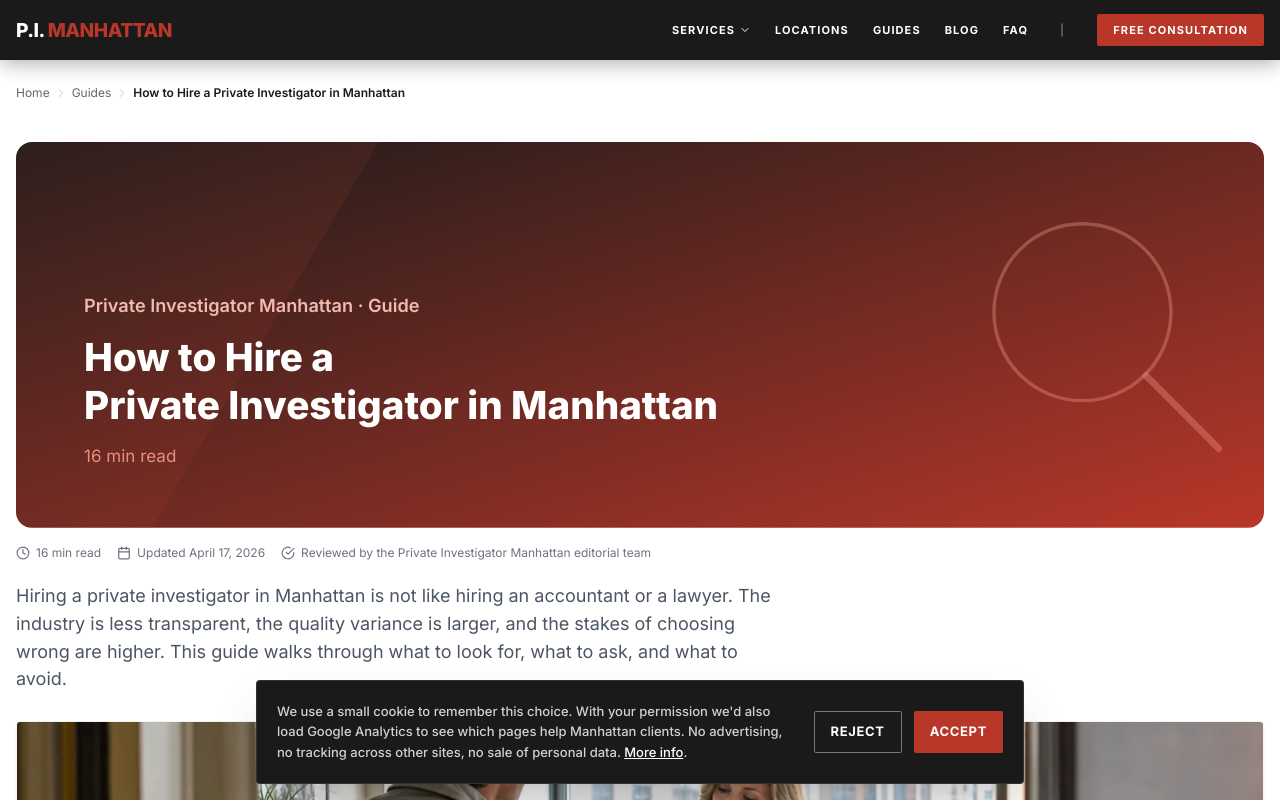
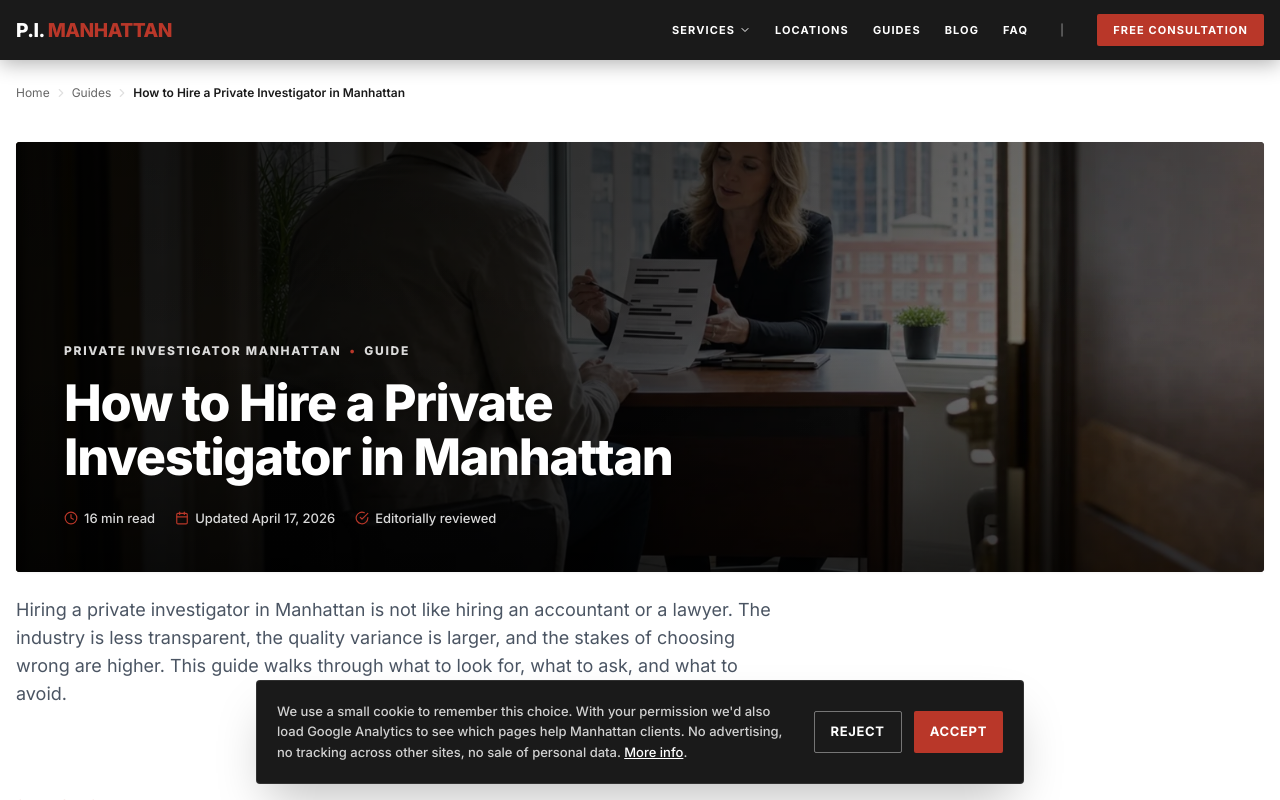
Before and after one commit to nahadgur/privateinvestigatormanhattan, a Next.js app: page /guides/hire-a-pi-manhattan/ in a window 1280 px wide. Shown: the top 800 px of the page. Built offline with nearby package versions, Linux system fonts and the light colour scheme.

Commit message:
Use featured photos as article heroes

```diff
--- a/app/blog/[slug]/BlogArticleClient.tsx
+++ b/app/blog/[slug]/BlogArticleClient.tsx
@@ -2,12 +2,11 @@
 
 import { useState } from 'react';
 import Link from 'next/link';
-import { ArrowLeft, ArrowRight, Calendar, Tag } from 'lucide-react';
+import { ArrowLeft, ArrowRight, Calendar, Clock, Tag } from 'lucide-react';
 import { Header } from '@/components/Header';
 import { Footer } from '@/components/Footer';
 import { LeadFormModal } from '@/components/LeadFormModal';
 import { Breadcrumbs } from '@/components/Breadcrumbs';
-import { SpokeHero } from '@/components/SpokeHero';
 
 function estimateReadMins(blocks: { text?: string; items?: string[] }[]): number {
   const words = blocks.reduce((n, b) => {
@@ -219,33 +218,43 @@ export function BlogArticleClient({ article }: { article: BlogArticle }) {
             <Breadcrumbs items={[{ label: 'Blog', href: '/blog/' }, { label: article.title }]} />
           </div>
           <div className="container-width pt-4 pb-8">
-            <SpokeHero
-              title={article.title}
-              hubName={hubGuide?.title ?? null}
-              hubSlug={article.hub}
-              readMins={estimateReadMins(article.content)}
-            />
-            <div className="mt-4 flex items-center gap-4 text-sm text-gray-500">
-              <span className="inline-flex items-center gap-1.5 text-primary font-semibold">
-                <Tag className="w-3.5 h-3.5" /> {article.category}
-              </span>
-              <span className="inline-flex items-center gap-1.5">
-                <Calendar className="w-3.5 h-3.5" /> {article.publishDate}
-              </span>
-            </div>
-            {/* Real heading kept for SEO/a11y; the SVG above is decorative. */}
-            <h1 className="sr-only">{article.title}</h1>
+            <div className="relative flex min-h-[360px] md:min-h-[430px] items-end overflow-hidden rounded-tile bg-ink shadow-card">
               {article.featuredImage && (
-              <div className="mt-7 aspect-[3/2] md:aspect-[21/9] overflow-hidden rounded-tile border border-gray-light bg-gray-light shadow-card">
+                <>
                   {/* eslint-disable-next-line @next/next/no-img-element */}
                   <img
                     src={article.featuredImage}
                     alt={article.featuredImageAlt || article.title}
-                  className="h-full w-full object-cover"
+                    className="absolute inset-0 h-full w-full object-cover"
                     loading="eager"
                   />
+                </>
+              )}
+              <div className="absolute inset-0 bg-black/25" />
+              <div className="absolute inset-0 bg-gradient-to-r from-black/90 via-black/65 to-black/20" />
+              <div className="absolute inset-0 bg-gradient-to-t from-black/55 via-transparent to-black/15" />
+              <div className="relative z-10 w-full max-w-4xl px-6 py-8 md:px-12 md:py-11">
+                <p className="mb-4 text-[11px] font-extrabold uppercase tracking-[0.14em] text-white/85 md:text-[12px]">
+                  Private Investigator Manhattan
+                  <span className="mx-2 text-primary">•</span>
+                  {hubGuide?.title ?? article.category}
+                </p>
+                <h1 className="max-w-3xl text-[2rem] font-extrabold leading-[1.08] tracking-tight text-white drop-shadow-sm md:text-[2.75rem] lg:text-[3.15rem]">
+                  {article.title}
+                </h1>
+                <div className="mt-6 flex flex-wrap items-center gap-x-5 gap-y-2 text-[12px] font-medium text-white/85 md:text-[13px]">
+                  <span className="inline-flex items-center gap-1.5">
+                    <Tag className="h-3.5 w-3.5 text-primary" /> {article.category}
+                  </span>
+                  <span className="inline-flex items-center gap-1.5">
+                    <Calendar className="h-3.5 w-3.5 text-primary" /> {article.publishDate}
+                  </span>
+                  <span className="inline-flex items-center gap-1.5">
+                    <Clock className="h-3.5 w-3.5 text-primary" /> {estimateReadMins(article.content)} min read
+                  </span>
                 </div>
-            )}
+              </div>
+            </div>
           </div>
         </section>
 
--- a/app/guides/[slug]/GuideArticleClient.tsx
+++ b/app/guides/[slug]/GuideArticleClient.tsx
@@ -9,7 +9,6 @@ import { Header } from '@/components/Header';
 import { Footer } from '@/components/Footer';
 import { LeadFormModal } from '@/components/LeadFormModal';
 import { Breadcrumbs } from '@/components/Breadcrumbs';
-import { SpokeHero } from '@/components/SpokeHero';
 import { siteConfig } from '@/data/site';
 import { buildGuideSchema, buildBreadcrumbSchema, buildFAQSchema, buildEditorialAuthor } from '@/data/schema-helpers';
 
@@ -161,35 +160,47 @@ export function GuideArticleClient({ guide }: { guide: Guide }) {
           <Breadcrumbs items={[{ label: 'Guides', href: '/guides/' }, { label: guide.title }]} />
         </div>
         <div className="container-width pt-4 pb-8">
-          <SpokeHero title={guide.title} hubName="Guide" hubSlug={guide.slug} readMins={guide.readingTimeMinutes} />
-          <div className="mt-4 flex flex-wrap gap-4 text-[12px] text-gray-500">
-            <div className="flex items-center gap-1.5">
-              <Clock className="w-3.5 h-3.5" />
-              <span>{guide.readingTimeMinutes} min read</span>
-            </div>
-            <div className="flex items-center gap-1.5">
-              <Calendar className="w-3.5 h-3.5" />
-              <span>Updated {formatDate(guide.lastUpdated)}</span>
-            </div>
-            <div className="flex items-center gap-1.5">
-              <CheckCircle className="w-3.5 h-3.5" />
-              <span>Reviewed by the Private Investigator Manhattan editorial team</span>
-            </div>
-          </div>
-          {/* Real heading kept for SEO/a11y; the SVG above is decorative. */}
-          <h1 className="sr-only">{guide.title}</h1>
-          <p className="text-[16px] md:text-[18px] text-gray-600 leading-[1.55] mt-5 max-w-3xl">{guide.heroDescription}</p>
+          <div className="relative flex min-h-[360px] md:min-h-[430px] items-end overflow-hidden rounded-tile bg-ink shadow-card">
             {guide.featuredImage && (
-            <div className="mt-7 aspect-[3/2] md:aspect-[21/9] overflow-hidden rounded-tile border border-gray-light bg-gray-light shadow-card">
+              <>
                 {/* eslint-disable-next-line @next/next/no-img-element */}
                 <img
                   src={guide.featuredImage}
                   alt={guide.featuredImageAlt || guide.title}
-                className="h-full w-full object-cover"
+                  className="absolute inset-0 h-full w-full object-cover"
                   loading="eager"
                 />
+              </>
+            )}
+            <div className="absolute inset-0 bg-black/25" />
+            <div className="absolute inset-0 bg-gradient-to-r from-black/90 via-black/65 to-black/20" />
+            <div className="absolute inset-0 bg-gradient-to-t from-black/55 via-transparent to-black/15" />
+            <div className="relative z-10 w-full max-w-4xl px-6 py-8 md:px-12 md:py-11">
+              <p className="mb-4 text-[11px] font-extrabold uppercase tracking-[0.14em] text-white/85 md:text-[12px]">
+                Private Investigator Manhattan
+                <span className="mx-2 text-primary">•</span>
+                Guide
+              </p>
+              <h1 className="max-w-3xl text-[2rem] font-extrabold leading-[1.08] tracking-tight text-white drop-shadow-sm md:text-[2.75rem] lg:text-[3.15rem]">
+                {guide.title}
+              </h1>
+              <div className="mt-6 flex flex-wrap gap-x-5 gap-y-2 text-[12px] font-medium text-white/85 md:text-[13px]">
+                <span className="inline-flex items-center gap-1.5">
+                  <Clock className="h-3.5 w-3.5 text-primary" />
+                  {guide.readingTimeMinutes} min read
+                </span>
+                <span className="inline-flex items-center gap-1.5">
+                  <Calendar className="h-3.5 w-3.5 text-primary" />
+                  Updated {formatDate(guide.lastUpdated)}
+                </span>
+                <span className="inline-flex items-center gap-1.5">
+                  <CheckCircle className="h-3.5 w-3.5 text-primary" />
+                  Editorially reviewed
+                </span>
               </div>
-          )}
+            </div>
+          </div>
+          <p className="mt-6 max-w-3xl text-[16px] leading-[1.55] text-gray-600 md:text-[18px]">{guide.heroDescription}</p>
         </div>
       </section>
 
```
Lines whose indentation alone changed are shown as unchanged.
